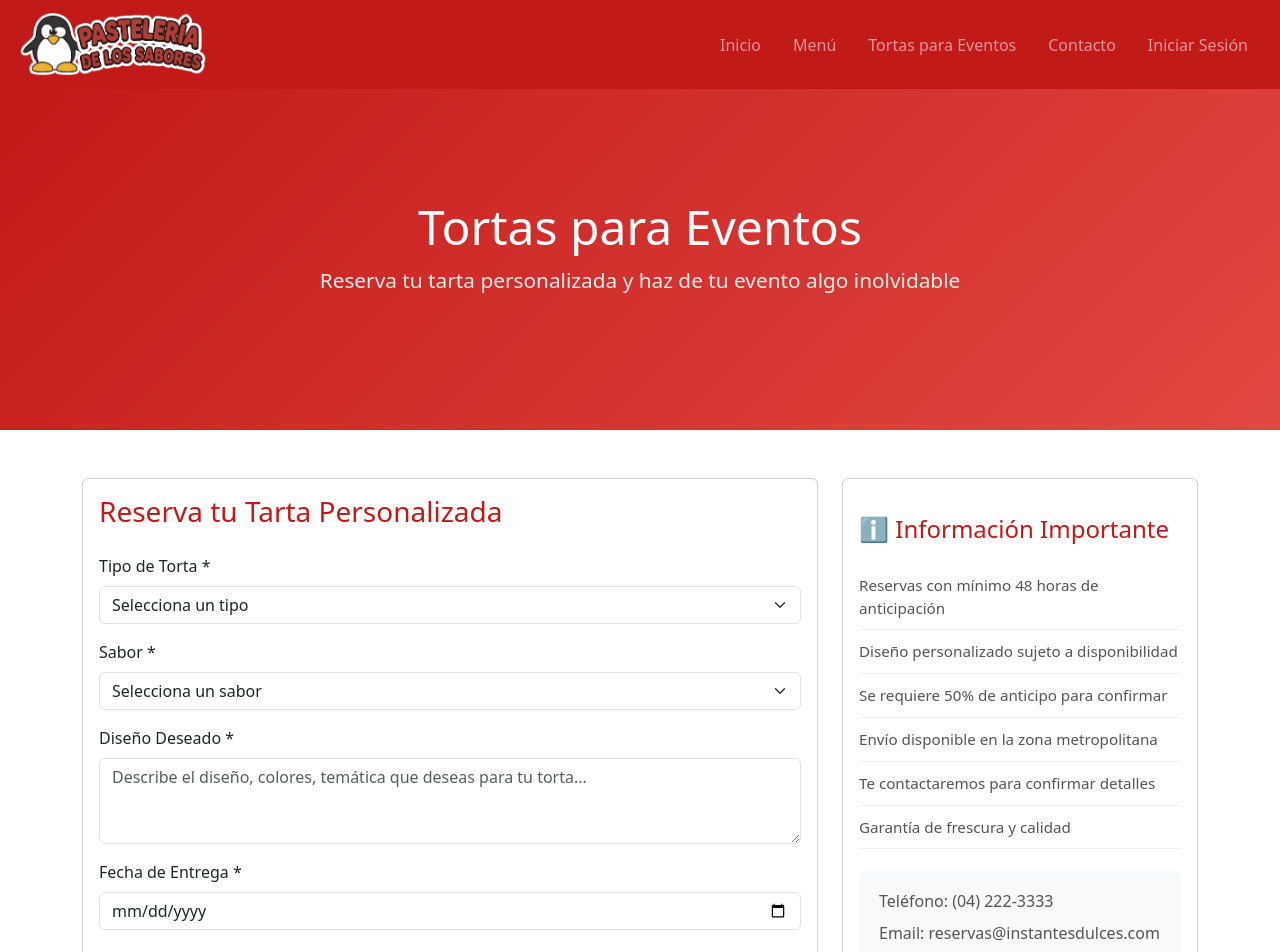
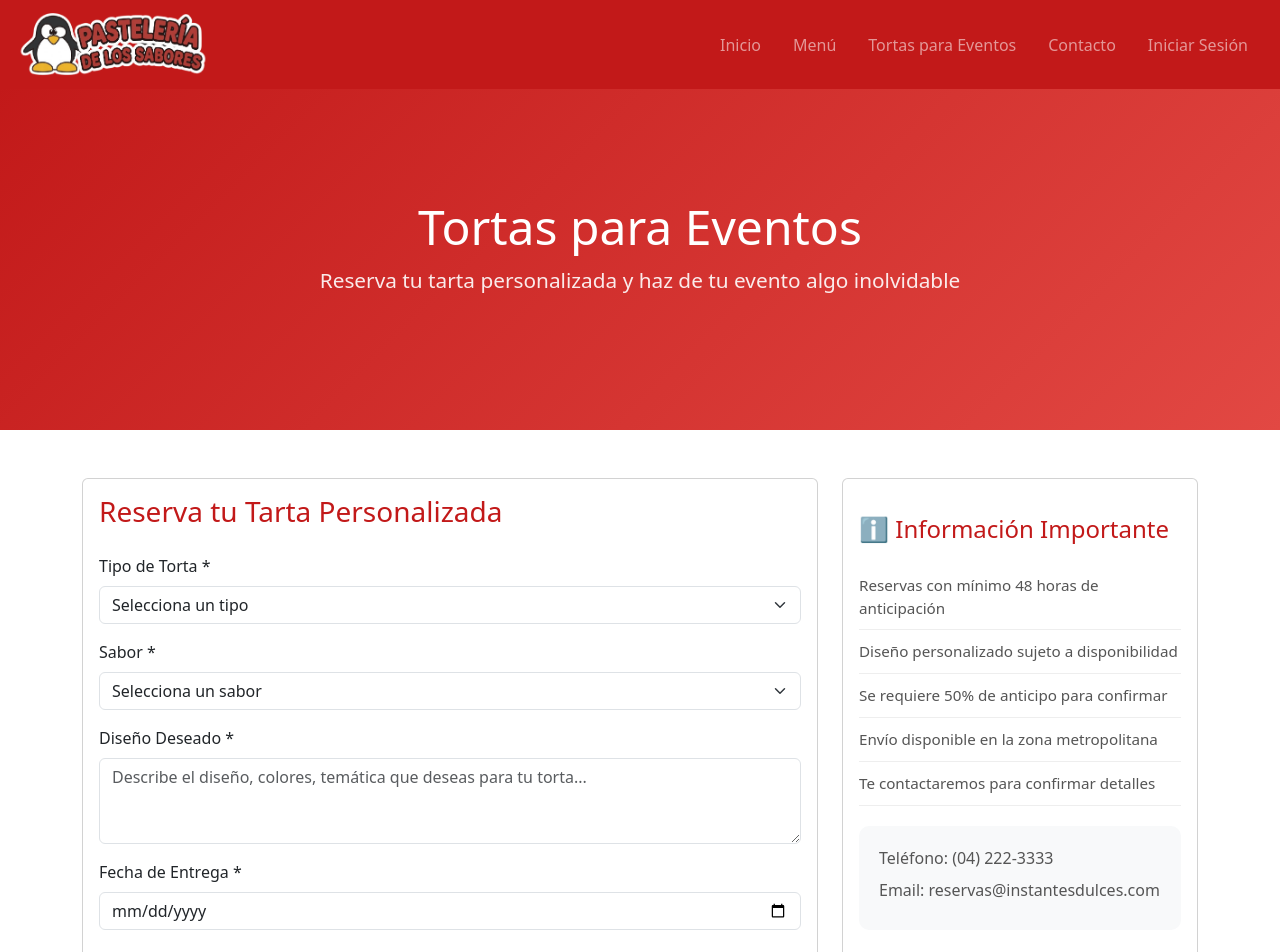
Before and after one commit to NiGu401/proyecto, a React (Vite) app in the folder proyecto/: page /agenda-eventos in a window 1280 px wide. Shown: the top 952 px of the page. Built offline with nearby package versions, Linux system fonts and the light colour scheme.

Commit message:
Mejoras a las descripciones

```diff
--- a/proyecto/src/pages/AgendaEventos.jsx
+++ b/proyecto/src/pages/AgendaEventos.jsx
@@ -295,7 +295,6 @@ function AgendaEventos() {
                   <li>Se requiere 50% de anticipo para confirmar</li>
                   <li>Envío disponible en la zona metropolitana</li>
                   <li>Te contactaremos para confirmar detalles</li>
-                  <li>Garantía de frescura y calidad</li>
                 </ul>
                 <div className="agenda-contact">
                   <p>Teléfono: (04) 222-3333</p>
--- a/proyecto/src/pages/Contacto.jsx
+++ b/proyecto/src/pages/Contacto.jsx
@@ -60,7 +60,7 @@ function Contacto() {
         throw new Error(data.mensaje || 'Error al enviar el mensaje');
       }
 
-      toast.success(`Mensaje #${data.id} enviado. Te responderemos pronto!`);
+      toast.success(`Te responderemos pronto!`);
       setSubmitting(false);
       setFormData({ nombre: '', email: '', mensaje: '' });
     } catch (error) {
```
